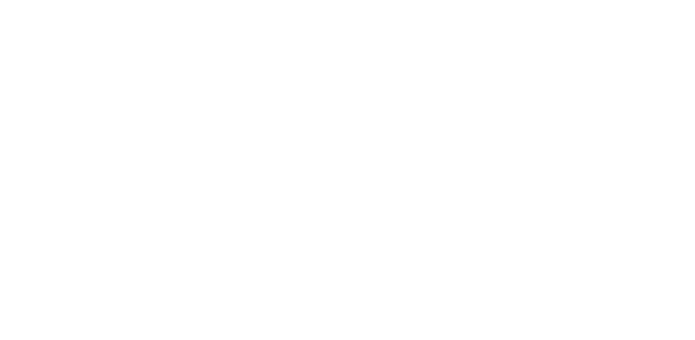
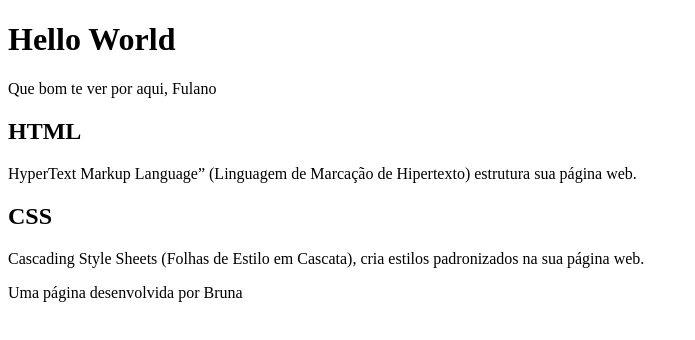
Before and after one commit to Brunaevellyn/Bruna-, a plain HTML site: page index.html in a window 1280 px wide. Shown: the whole page, without its empty margins (0-695 px from the left). Drawn offline with Linux system fonts and the light colour scheme.

Commit message:
Add files via upload

```diff
--- a/index.html
+++ b/index.html
@@ -6,6 +6,25 @@
     <title>Hello World</title>
 </head>
 <body>
+    <header>
+        <h1>Hello World</h1>
+        <p>Que bom te ver por aqui, Fulano</p>
+
+    </header>
+
+    <section>
+        <h2>HTML</h2>
+        <P>HyperText Markup Language” (Linguagem de Marcação de Hipertexto) estrutura sua página web.</P>
+
+        <h2>CSS</h2>
+        <p>Cascading Style Sheets (Folhas de Estilo em Cascata), cria estilos padronizados na sua página web.</p>
+    </section>
+
+    <footer>
+        <p>Uma página desenvolvida por Bruna</p>
+
+    </footer>
 
 </body>
+
 </html>
```
